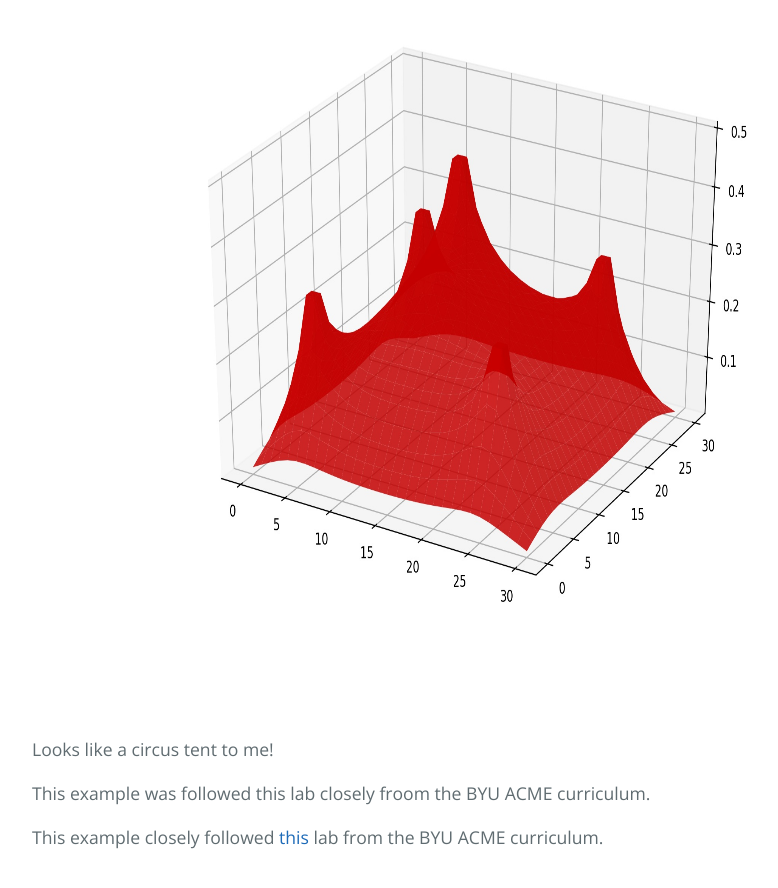
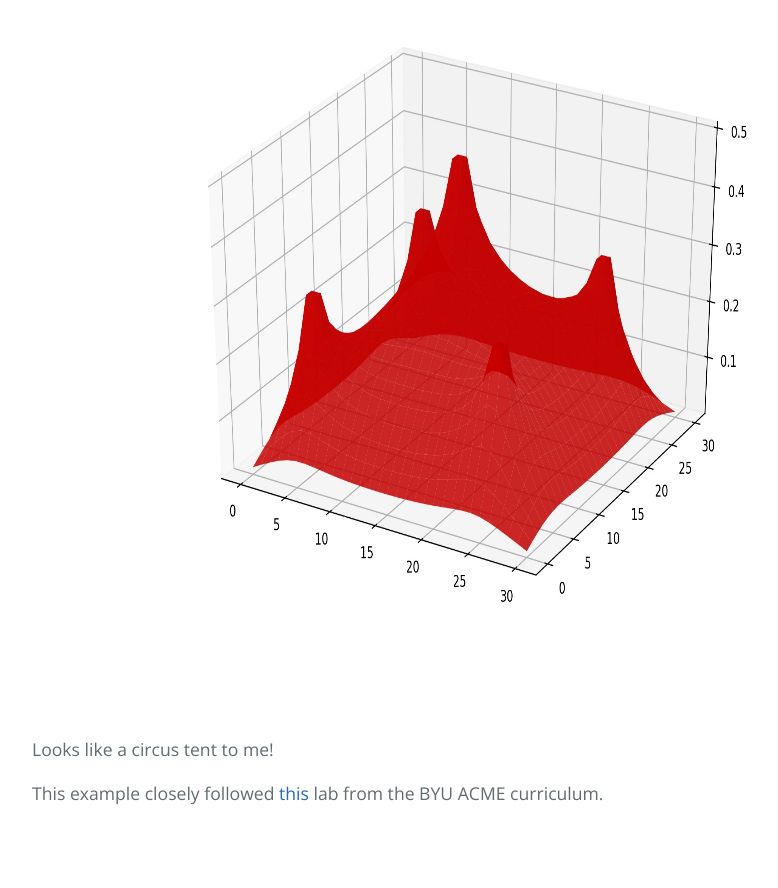
Before and after one commit to walkerhughes/portfolio, a Jekyll site: the page built from interior_point_methods.md, in a window 1280 px wide and 900 px high, scrolled down 6599 px. Shown: the top 888 px of the window, without its empty margins (192-970 px from the left). Built offline with Jekyll 4.4.1, drawn with Linux system fonts in a browser that asks for light colours; formulas are drawn with MathJax 3; our own code applies the rules of GitHub Pages for plain Markdown files; after the commit the page ends 7455 px from its top, so only the background shows below that.

Commit message:
Update interior_point_methods.md

```diff
--- a/interior_point_methods.md
+++ b/interior_point_methods.md
@@ -268,6 +268,4 @@ Iteration 20 - Duality Measure 8.819177694213429e-16
 
 Looks like a circus tent to me!
 
-This example was followed this lab closely froom the BYU ACME curriculum.
-
 <p>This example closely followed <a href="https://acme.byu.edu/00000179-af25-d5e1-a97b-bf65129f0000/interior22020-pdf">this</a> lab from the BYU ACME curriculum.</p>
```
